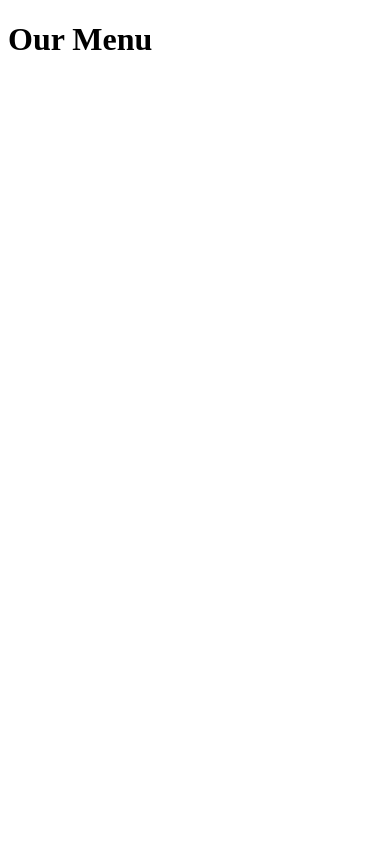
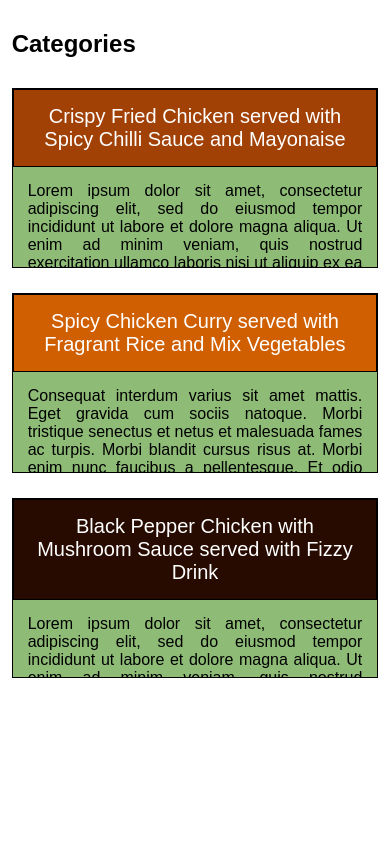
Before and after one commit to Kapilarn/jhu-frontend, a plain HTML site: page mod2_solution/index.html in a window 390 px wide. Drawn offline with Linux system fonts and the light colour scheme.

Commit message:
Assignment 2 Complete

```diff
--- a/mod2_solution/css/styles.css
+++ b/mod2_solution/css/styles.css
@@ -1,26 +1,125 @@
+/* Styles file */
 * {
 	box-sizing: border-box;
+	margin: 0;
+	padding: 0;
 }
 
 body {
 	font-family: Arial, Helvetica, sans-serif;
 }
 
-h1 {
+.title {
+	font-size: 1.75em;
+	font-weight: bold;
 	text-align: center;
+	margin: 30px;
+}
+
+.mobile_title {
+	display: none;
+}
+
+.menu1, .menu2, .menu3 {
+	float: left;
+	position: relative;
+	border: 1px solid black;
+	height: 180px;
+	background-color: #8EBC77;
+	overflow-y: hidden;
+}
+
+.menu1:hover, .menu2:hover, .menu3:hover {
+	cursor: ns-resize;
+	overflow-y: scroll;
+}
+
+.menu_title {
+	font-size: 1.25em;
+	position: absolute;
+	right: 0;
+	padding: 15px;
+	border: 1px solid black;
+	color: white;
+}
+
+.mobile_menu_title {
+	display: none;
+}
+
+.description {
+	font-size: 1em;
+	text-align: justify;
+	position: relative;
+	top: 50px;
+	padding: 15px;
+}
+
+.fried {
+	background-color: #A24106;
+}
+
+.curry {
+	background-color: #D05F02;
+}
+
+.pepper {
+	background-color: #270B00;
 }
 
 /* Desktop view */
 @media (min-width: 992px) {
-
+	.menu1, .menu2, .menu3 {
+		width: 31.33%;
+		margin: 0% 1% 25px 1%;
+	}
 }
 
 /* Tablet view */
-@media (min-width: 768px and max-width: 991px) {
+@media (min-width: 768px) and (max-width: 991px) {
+	.menu1, .menu2 {
+		width: 46%;
+		margin: 0% 2% 25px 2%;
+	}
 
+	.menu3 {
+		width: 96%;
+		margin: 0% 2% 25px 2%;
+	}
 }
 
 /* Mobile view */
 @media (max-width: 767px) {
+	.menu1, .menu2, .menu3 {
+		width: 94%;
+		margin: 0% 3% 25px 3%;
+	}
 
+	.title {
+		display: none;
+	}
+
+	.mobile_title {
+		display: block;
+		font-size: 1.5em;
+		font-weight: bold;
+		margin: 30px 3% 30px 3%;
+	}
+
+	.menu_title {
+		display: none;
+	}
+
+	.mobile_menu_title {
+		display: block;
+		text-align: center;
+		font-size: 1.25em;
+		padding: 15px;
+		border: 1px solid black;
+		color: white;
+	}
+
+	.description {
+		top: 0;
+	}
 }
--- a/mod2_solution/index.html
+++ b/mod2_solution/index.html
@@ -4,8 +4,49 @@
 	<meta charset="UTF-8">
 	<meta name="viewport" content="width=device-width, initial-scale=1.0">
 	<title>JHU Front End Assignment 2</title>
+	<link rel="stylesheet" href="css/styles.css">
 </head>
 <body>
-	<h1>Our Menu</h1>
+	<div class="title">Our Menu</div>
+	<div class="mobile_title">Categories</div>
+	<section class="menu1">
+		<div class="menu_title fried">
+			Crispy Fried Chicken
+		</div>
+		<div class="mobile_menu_title fried">
+			Crispy Fried Chicken served with Spicy Chilli Sauce and Mayonaise
+		</div>
+		<div class="description">
+			Lorem ipsum dolor sit amet, consectetur adipiscing elit, sed do eiusmod tempor incididunt ut labore et dolore magna aliqua. Ut enim ad minim veniam, quis nostrud exercitation ullamco laboris nisi ut aliquip ex ea commodo consequat. Duis aute irure dolor in reprehenderit in voluptate velit esse cillum dolore eu fugiat nulla pariatur. Excepteur sint occaecat cupidatat non proident, sunt in culpa qui officia deserunt mollit anim id est laborum.
+
+			Tincidunt dui ut ornare lectus sit. Non enim praesent elementum facilisis leo vel fringilla. Diam donec adipiscing tristique risus nec feugiat. Tincidunt dui ut ornare lectus. Id diam maecenas ultricies mi eget mauris pharetra. Eu volutpat odio facilisis mauris sit amet massa vitae. Amet facilisis magna etiam tempor. Eu sem integer vitae justo eget magna fermentum iaculis. Quisque egestas diam in arcu cursus euismod quis viverra. Urna et pharetra pharetra massa massa ultricies mi. Pellentesque elit eget gravida cum sociis natoque penatibus et.
+		</div>
+	</section>
+	<section class="menu2">
+		<div class="menu_title curry">
+			Spicy Chicken Curry
+		</div>
+		<div class="mobile_menu_title curry">
+			Spicy Chicken Curry served with Fragrant Rice and Mix Vegetables
+		</div>
+		<div class="description">
+			Consequat interdum varius sit amet mattis. Eget gravida cum sociis natoque. Morbi tristique senectus et netus et malesuada fames ac turpis. Morbi blandit cursus risus at. Morbi enim nunc faucibus a pellentesque. Et odio pellentesque diam volutpat. Adipiscing elit ut aliquam purus sit. Tortor id aliquet lectus proin nibh nisl condimentum id. Etiam erat velit scelerisque in dictum non consectetur a erat. Nulla pharetra diam sit amet nisl suscipit adipiscing bibendum. Blandit massa enim nec dui nunc.
+
+			Lorem ipsum dolor sit amet, consectetur adipiscing elit, sed do eiusmod tempor incididunt ut labore et dolore magna aliqua. Ut enim ad minim veniam, quis nostrud exercitation ullamco laboris nisi ut aliquip ex ea commodo consequat. Duis aute irure dolor in reprehenderit in voluptate velit esse cillum dolore eu fugiat nulla pariatur. Excepteur sint occaecat cupidatat non proident, sunt in culpa qui officia deserunt mollit anim id est laborum.
+		</div>
+	</section>
+	<section class="menu3">
+		<div class="menu_title pepper">
+			Black Pepper Chicken
+		</div>
+		<div class="mobile_menu_title pepper">
+			Black Pepper Chicken with Mushroom Sauce served with Fizzy Drink
+		</div>
+		<div class="description">
+			Lorem ipsum dolor sit amet, consectetur adipiscing elit, sed do eiusmod tempor incididunt ut labore et dolore magna aliqua. Ut enim ad minim veniam, quis nostrud exercitation ullamco laboris nisi ut aliquip ex ea commodo consequat. Duis aute irure dolor in reprehenderit in voluptate velit esse cillum dolore eu fugiat nulla pariatur. Excepteur sint occaecat cupidatat non proident, sunt in culpa qui officia deserunt mollit anim id est laborum.
+
+			Tincidunt dui ut ornare lectus sit. Non enim praesent elementum facilisis leo vel fringilla. Diam donec adipiscing tristique risus nec feugiat. Tincidunt dui ut ornare lectus. Id diam maecenas ultricies mi eget mauris pharetra. Eu volutpat odio facilisis mauris sit amet massa vitae. Amet facilisis magna etiam tempor. Eu sem integer vitae justo eget magna fermentum iaculis. Quisque egestas diam in arcu cursus euismod quis viverra. Urna et pharetra pharetra massa massa ultricies mi. Pellentesque elit eget gravida cum sociis natoque penatibus et.
+		</div>
+	</section>
 </body>
 </html>
```
